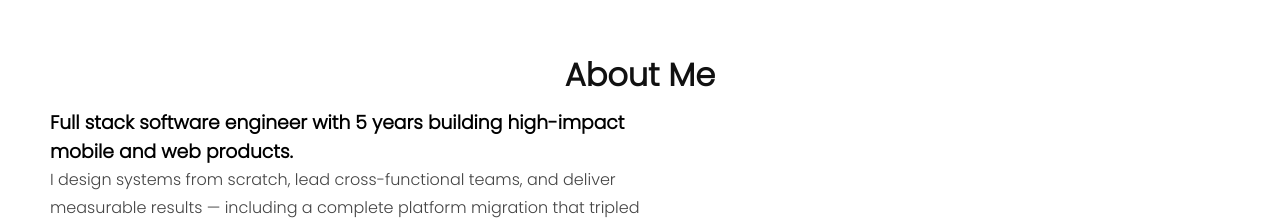
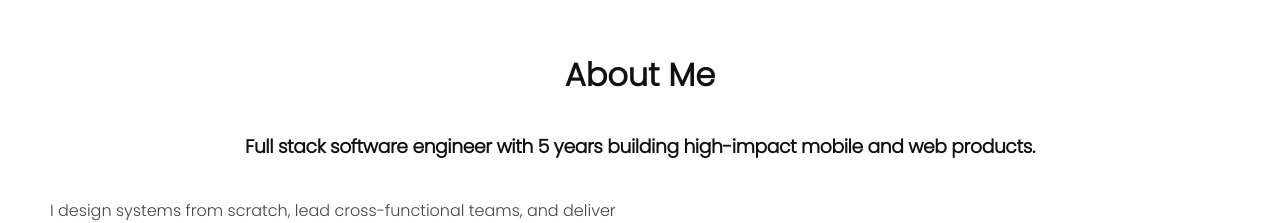
Before and after one commit to CesarArellano/React-Personal-Portfolio, a React (Vite) app: page / in a window 1280 px wide. Shown: the part 802-1025 px from the top of the page. Built offline with nearby package versions, Linux system fonts and the light colour scheme.

Commit message:
improve about me section 2026

```diff
--- a/src/components/AboutMeSection.tsx
+++ b/src/components/AboutMeSection.tsx
@@ -7,14 +7,15 @@ export const AboutMeSection = () => {
   return (
     <section className="about" id="about">
       <h2 className="about-title">
-            About Me
-          </h2>
+        About Me
+      </h2>
+      <h3 className="about-headline">
+        Full stack software engineer with 5 years building high-impact mobile and web products.
+      </h3>
       <div className="about-inner">
         <div className="about-col-left">
           <div className="about-body">
-          <h3>
-            Full stack software engineer with 5 years building high-impact mobile and web products.
-          </h3>
+
             <p>
               I design systems from scratch, lead cross-functional teams, and deliver measurable results — including a complete platform migration that tripled production speed and accelerated the development cycle by 50%.
             </p>
--- a/src/index.css
+++ b/src/index.css
@@ -191,12 +191,9 @@ header.sticky ul li a {
 }
 
 .about-headline {
-  font-size: 2rem;
-  font-weight: 700;
-  line-height: 1.3;
   color: #111;
-  margin: 0;
-  text-align: left;
+  margin: 36px 0;
+  text-align: center;
   display: block;
   letter-spacing: -0.02em;
 }
```
